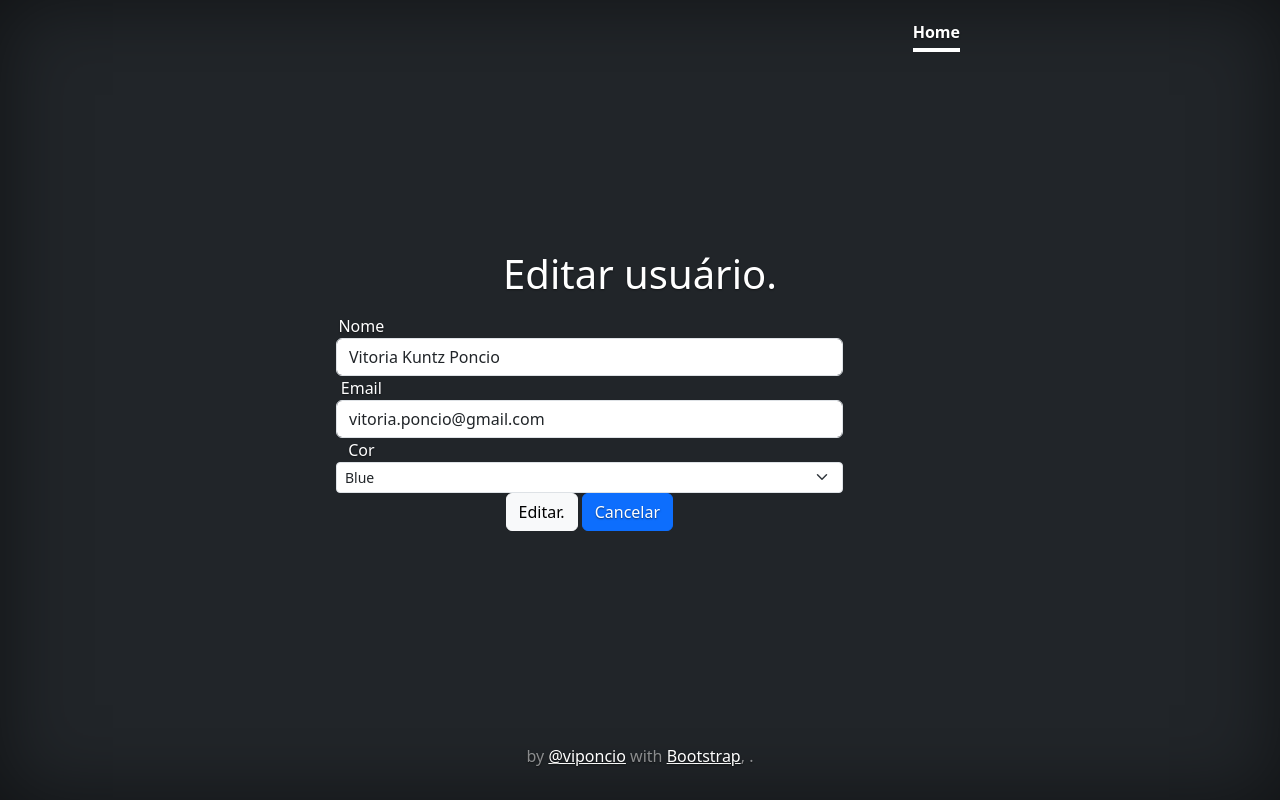
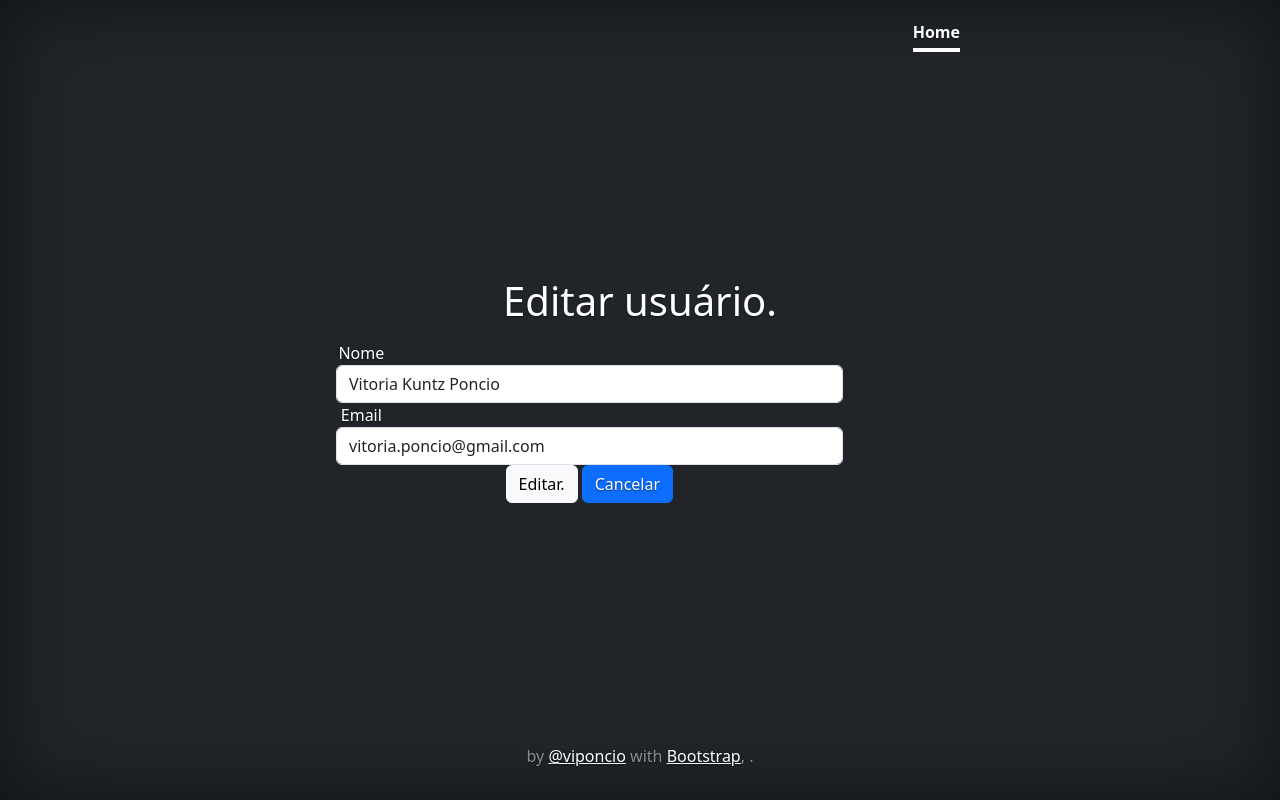
Before and after one commit to viponcio/prova-versotech, a PHP site: page /editarUser.php?id=3 in a window 1280 px wide. Run offline with PHP 8.4, Linux system fonts and the light colour scheme; data comes from the database, SQL or seed files in the repository; both versions use the stored data as it was before the commit; some libraries are stand-ins or nearby versions.

Commit message:
refatorando

```diff
--- a/controller/editarUser.php
+++ b/controller/editarUser.php
@@ -8,6 +8,5 @@ $email = $_POST["email"];
 $color_id = $_POST["color_id"];
 
 $connection->query("UPDATE users SET name='$nome', email='$email' WHERE id='$id'");
-$connection->query("UPDATE user_colors SET color_id='$color_id' WHERE user_id='$id'");
 
 Header("Location: http://localhost:7070/index.php");
--- a/editarUser.php
+++ b/editarUser.php
@@ -71,26 +71,7 @@
                         <input type="text" class="form-control" id="email" name="email" placeholder="Ex.: fulano@email.com" value="<?php echo $emailUsuario ?>">
                     </div>
                 </div>
-                <div class="col-sm-1">
-                    <label for="name" class="control-label">Cor</label>
-                </div>
-                <div class="col-sm-10">
-                    <select class="form-select form-select-sm" name='id' aria-label=".form-select-sm example">
-                        <?php
-                        $id = $_GET["id"];
-                        // $colorsDisponiveis = $connection->query("SELECT id, name, hexRgb FROM colors WHERE id NOT IN (SELECT color_id FROM user_colors WHERE user_id = $idUsuario) ORDER BY name ASC");
-                        $colors = $connection->query("SELECT id,name FROM colors WHERE id NOT IN (SELECT color_id FROM user_colors where user_id = $id) ");
 
-                        // $colors = $connection->query("SELECT name,id FROM colors");
-                        foreach ($colors as $color) {
-                            $name = $color->name;
-                            $color_id = $color->id;
-                            echo "<option value='$color_id' id='id' name='id' style='background-color:$name;'>$name</option>";
-                        }
-
-                        ?>
-                    </select>
-                </div>
                 <div class="form-group">
                     <div class="col-sm-10 col-sm-offset-2">
                         <button type="submit" class="btn btn-light">Editar.</button>
```
Also changed, not shown: controller/crudUser.php (+0 -18 lines), database/db.db (deleted), database/db.sqlite.
